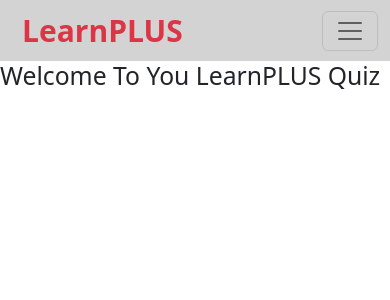
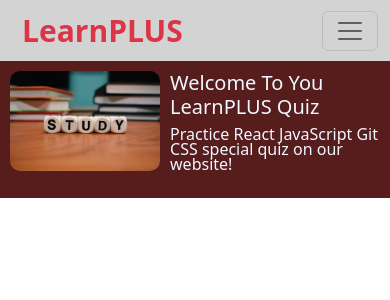
Before and after one commit to BappySheikh1/develop-quiz-website, a React (Create React App) app: page /topics in a window 390 px wide. Shown: the top 300 px of the page. Built offline with nearby package versions, Linux system fonts and the light colour scheme.

Commit message:
home banner added

```diff
--- a/package.json
+++ b/package.json
@@ -10,6 +10,7 @@
     "@testing-library/react": "^13.4.0",
     "@testing-library/user-event": "^13.5.0",
     "bootstrap": "^5.2.2",
+    "lottie-react": "^2.3.1",
     "react": "^18.2.0",
     "react-bootstrap": "^2.5.0",
     "react-dom": "^18.2.0",
--- /dev/null
+++ b/src/components/Banner/Banner.js
@@ -0,0 +1,21 @@
+import React from 'react';
+import logo from "../../image/pexels-pixabay-301920.jpg"
+
+const Banner = () => {
+    return (
+        <div>
+            <div>
+              <header id='headerContainer'>
+                 <img src={logo} alt="" />
+                 <div className='header-item'>
+                 <h5>Welcome To You LearnPLUS Quiz</h5>
+                 <p>
+                  Practice React JavaScript Git CSS special quiz on our website!</p>
+                </div>
+              </header>
+            </div>
+        </div>
+    );
+};
+
+export default Banner;
--- a/src/components/Home/Home.css
+++ b/src/components/Home/Home.css
@@ -1,3 +1,18 @@
+#headerContainer {
+  display: flex;
+  padding: 10px;
+  background-color: rgb(87, 28, 28);
+}
+#headerContainer img{
+  width: 200px;
+  border-radius: 10px;
+}
+.header-item{
+ padding-left: 10px;
+ color: aliceblue;
+
+}
+
 .home-container{
     display: grid;
     grid-template-columns: repeat(2,1fr);
@@ -7,7 +22,6 @@
     padding-right: 150px;
 
 }
-
 @media screen and (max-width:650px) {
     .home-container{
         display: grid;
@@ -15,6 +29,14 @@
         padding-left: 40px ;
         padding-right: 40px ;
     }
+    #headerContainer img{
+      height: 100px;
+    }
+    .header-item{
+      padding-left: 10px;
+      color: aliceblue;
+      line-height: 15px;
+     }
 }
 @media screen and (min-width:651px) and (max-width: 1050px) {
   .home-container{
--- a/src/components/Home/Home.js
+++ b/src/components/Home/Home.js
@@ -1,17 +1,18 @@
+
 import React from 'react';
 import { useLoaderData } from 'react-router-dom';
 import Cards from '../Cards/Cards';
-import './Home.css'
+import './Home.css';
+import logo from '../../image/pexels-pixabay-301920.jpg'
+import Banner from '../Banner/Banner';
+
 
 const Home = () => {
     const data=useLoaderData();
     return (
         <div>
             <div>
-              <header className=''>
-                <h2>Welcome To You LearnPLUS Quiz</h2>
-                <h5></h5>
-              </header>
+              <Banner></Banner>
             </div>
             <div className='home-container'>
             {
```
Also changed, not shown: src/image/76616-programming.json (renamed from src/assets/76616-programming.json), src/image/pexels-pixabay-301920.jpg (added), 1 other file (tests, documents, lock files or other folders).
